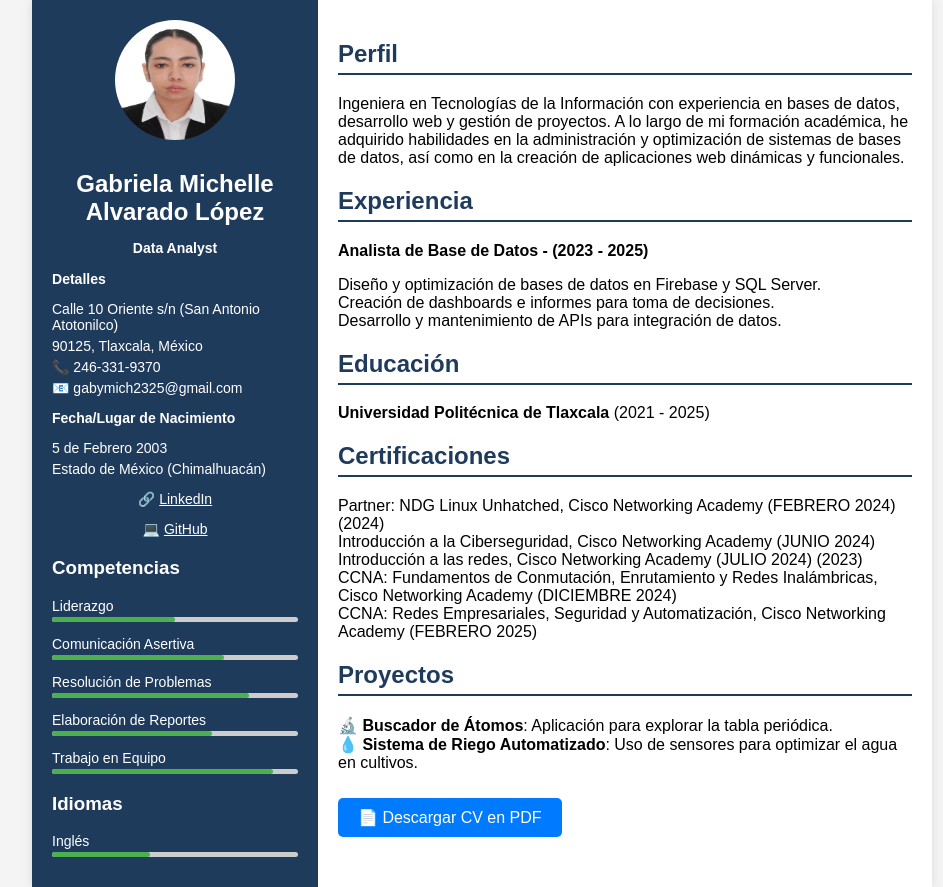
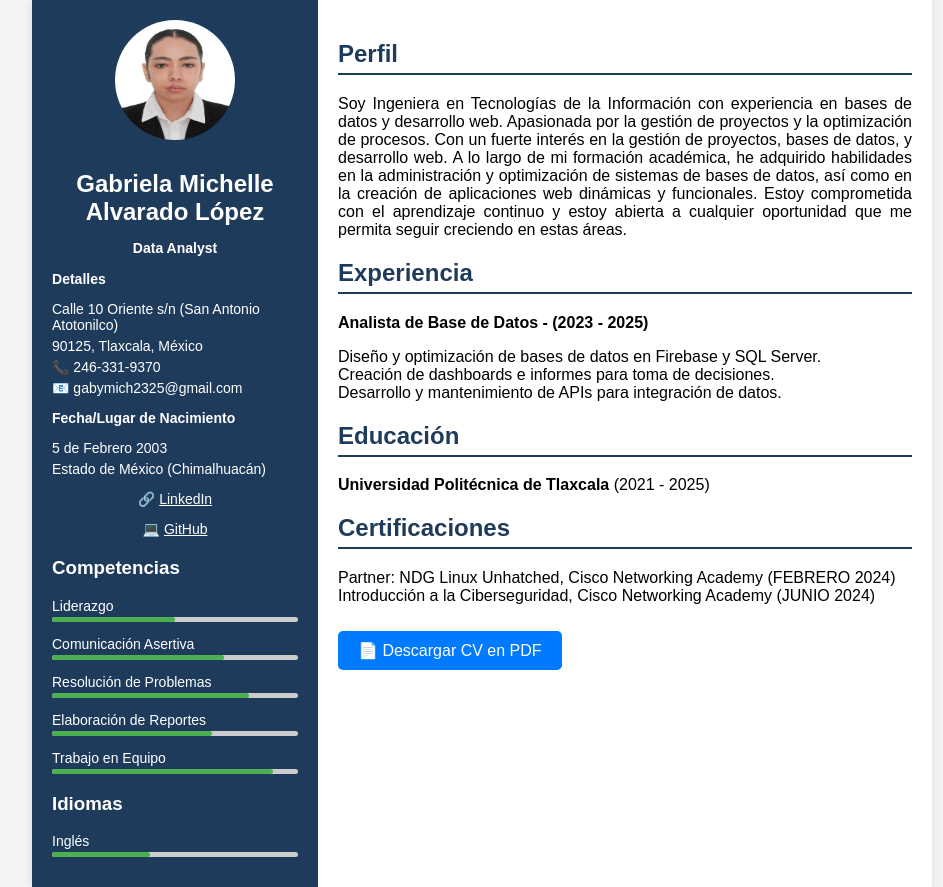
Before and after one commit to Gabriela0503/CV-Gabriela-, a plain HTML site: page index.html in a window 1280 px wide. Shown: the whole page, without its empty margins (158-1101 px from the left). Drawn offline with Linux system fonts and the light colour scheme.

Commit message:
Update index.html

```diff
--- a/index.html
+++ b/index.html
@@ -149,7 +149,7 @@
 
         <div class="content">
             <h2>Perfil</h2>
-            <p>Ingeniera en Tecnologías de la Información con experiencia en bases de datos, desarrollo web y gestión de proyectos. A lo largo de mi formación académica, he adquirido habilidades en la administración y optimización de sistemas de bases de datos, así como en la creación de aplicaciones web dinámicas y funcionales.</p>
+            <p style="text-align: justify;">Soy Ingeniera en Tecnologías de la Información con experiencia en bases de datos y desarrollo web. Apasionada por la gestión de proyectos y la optimización de procesos. Con un fuerte interés en la gestión de proyectos, bases de datos, y desarrollo web. A lo largo de mi formación académica, he adquirido habilidades en la administración y optimización de sistemas de bases de datos, así como en la creación de aplicaciones web dinámicas y funcionales. Estoy comprometida con el aprendizaje continuo y estoy abierta a cualquier oportunidad que me permita seguir creciendo en estas áreas.</p>
 
             <h2>Experiencia</h2>
             <p><strong>Analista de Base de Datos - (2023 - 2025)</strong></p>
@@ -164,17 +164,8 @@
 
             <h2>Certificaciones</h2>
             <ul>
-                <li>Partner: NDG Linux Unhatched, Cisco Networking Academy (FEBRERO 2024) (2024)</li>
+                <li>Partner: NDG Linux Unhatched, Cisco Networking Academy (FEBRERO 2024)</li>
                 <li>Introducción a la Ciberseguridad, Cisco Networking Academy (JUNIO 2024)</li>
-                <li>Introducción a las redes, Cisco Networking Academy (JULIO 2024) (2023)</li>
-                <li>CCNA: Fundamentos de Conmutación, Enrutamiento y Redes Inalámbricas, Cisco Networking Academy (DICIEMBRE 2024)</li>
-                <li>CCNA: Redes Empresariales, Seguridad y Automatización, Cisco Networking Academy (FEBRERO 2025)</li>
-            </ul>
-
-            <h2>Proyectos</h2>
-            <ul>
-                <li>🔬 <strong>Buscador de Átomos</strong>: Aplicación para explorar la tabla periódica.</li>
-                <li>💧 <strong>Sistema de Riego Automatizado</strong>: Uso de sensores para optimizar el agua en cultivos.</li>
             </ul>
 
             <a class="descargar" href="cv.pdf" download>📄 Descargar CV en PDF</a>
```
